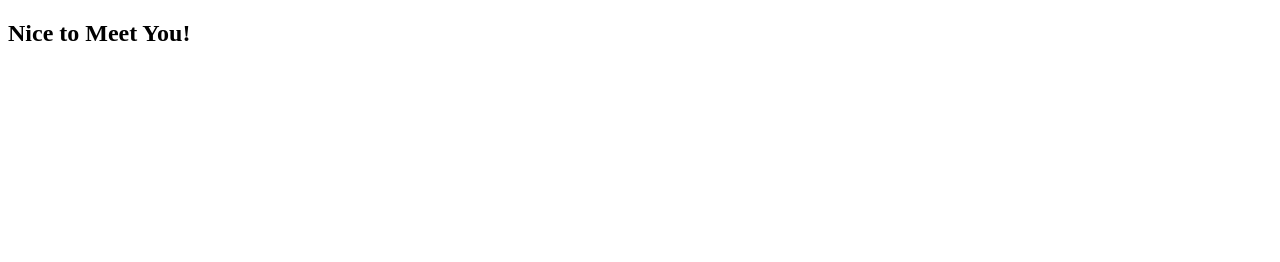
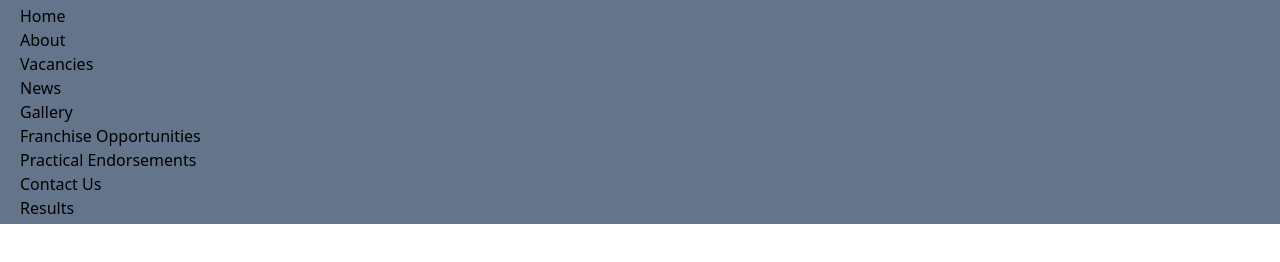
Before and after one commit to Rukhsana-148/Frobel-Education, a plain HTML site: page index.html in a window 1280 px wide. Drawn offline with nearby package versions, Linux system fonts and the light colour scheme.

Commit message:
Add Header Seaction

```diff
--- a/index.html
+++ b/index.html
@@ -4,11 +4,30 @@
 <head>
     <meta charset="UTF-8">
     <meta name="viewport" content="width=device-width, initial-scale=1.0">
+    <script src="https://cdn.tailwindcss.com"></script>
     <title>Frobel-Education</title>
 </head>
 
 <body>
-    <h2>Nice to Meet You!</h2>
+    <div class="container">
+        <div class="header px-5 py-1 bg-slate-500">
+            <ul>
+                <li>Home
+                    <li>
+                        <li>About</li>
+                        <li>Vacancies</li>
+                        <li>News</li>
+                        <li>Gallery</li>
+                        <li>Franchise Opportunities</li>
+                        <li>Practical Endorsements</li>
+                        <li>Contact Us</li>
+                        <li>Results</li>
+
+
+
+            </ul>
+        </div>
+    </div>
 
 </body>
 
```
